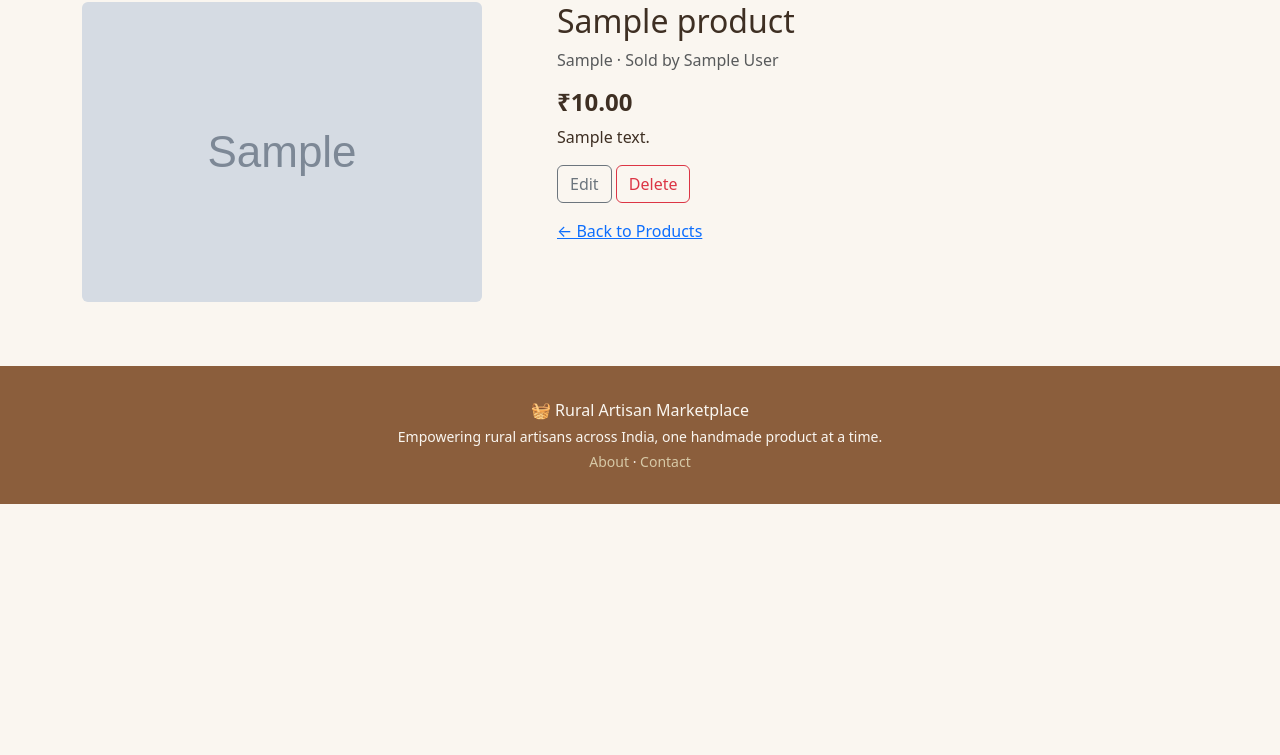
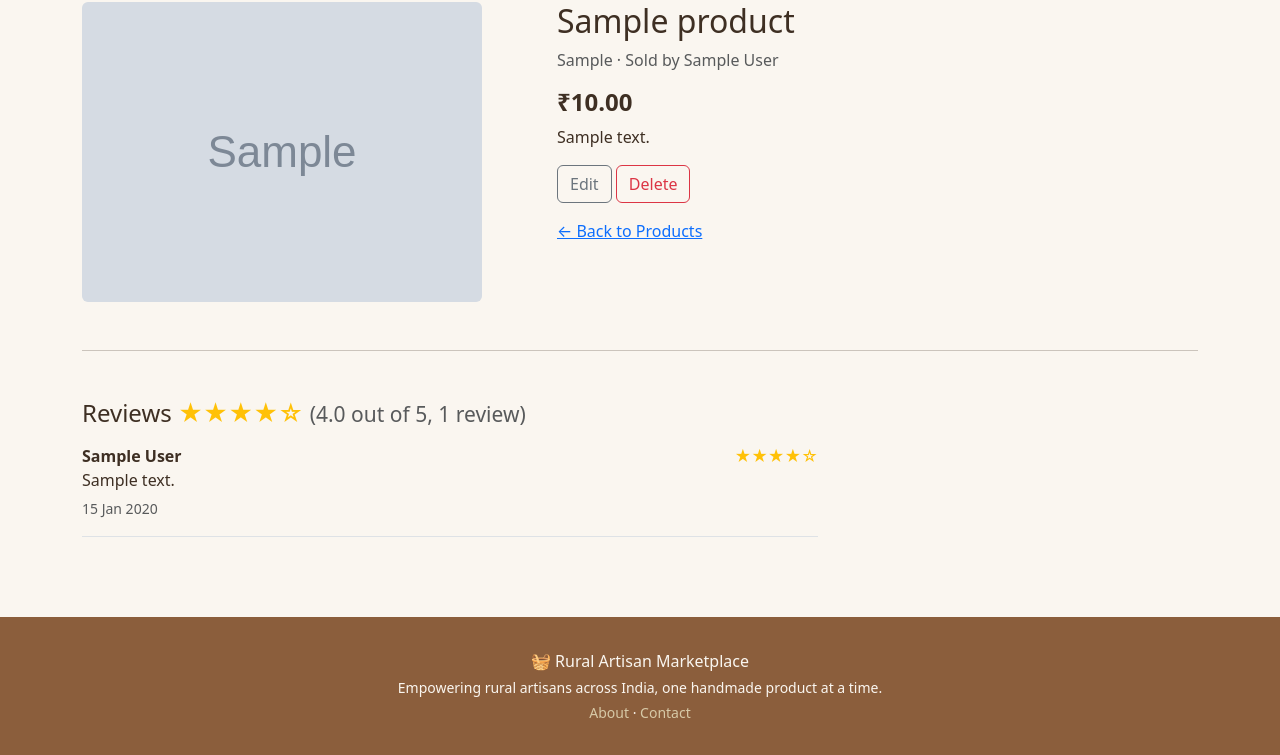
Before and after one commit to Tanwi20024/rural-artisan-marketplace, a Flask app: page /products/1 in a window 1280 px wide. Shown: the part 78-833 px from the top of the page. Before the commit the page ends 582 px from the top, so only its background shows below. Run offline with Flask 3, Linux system fonts and the light colour scheme; a user stored in the database is signed in; tables that the repository leaves empty hold one stand-in row (values such as "Sample post"); grey boxes marked "Sample" are stand-in pictures.

Commit message:
Step 13: Add product reviews and ratings

```diff
--- a/blueprints/products/routes.py
+++ b/blueprints/products/routes.py
@@ -4,8 +4,8 @@ from flask_login import login_required, current_user
 
 from blueprints.products import products_bp
 from extensions import db
-from models import Product
-from forms import ProductForm
+from models import Product, Review, OrderItem
+from forms import ProductForm, ReviewForm
 from utils import save_product_image
 
 
@@ -37,9 +37,31 @@ def list_products():
 
 @products_bp.route('/products/<int:product_id>')
 def product_detail(product_id):
-    """View details of a single product."""
+    """View details of a single product, with reviews and purchase eligibility."""
     product = Product.query.get_or_404(product_id)
-    return render_template('products/product_detail.html', product=product)
+
+    reviews = Review.query.filter_by(product_id=product.id).order_by(Review.created_at.desc()).all()
+    avg_rating = sum(r.rating for r in reviews) / len(reviews) if reviews else None
+
+    can_review = False
+    already_reviewed = False
+
+    if current_user.is_authenticated and current_user.is_customer():
+        has_purchased = OrderItem.query.filter_by(
+            product_id=product.id, artisan_id=product.artisan_id
+        ).join(OrderItem.order).filter_by(customer_id=current_user.id).first()
+
+        already_reviewed = Review.query.filter_by(product_id=product.id, customer_id=current_user.id).first() is not None
+        can_review = bool(has_purchased) and not already_reviewed
+
+    return render_template(
+        'products/product_detail.html',
+        product=product,
+        reviews=reviews,
+        avg_rating=avg_rating,
+        can_review=can_review,
+        already_reviewed=already_reviewed
+    )
 
 
 @products_bp.route('/artisan/products/add', methods=['GET', 'POST'])
@@ -117,3 +139,42 @@ def delete_product(product_id):
     db.session.commit()
     flash('Product deleted.', 'info')
     return redirect(url_for('products.list_products'))
+
+@products_bp.route('/products/<int:product_id>/review', methods=['GET', 'POST'])
+@login_required
+def add_review(product_id):
+    """Customer leaves a review for a product they've purchased."""
+    product = Product.query.get_or_404(product_id)
+
+    if not current_user.is_customer():
+        abort(403)
+
+    has_purchased = OrderItem.query.filter_by(
+        product_id=product.id
+    ).join(OrderItem.order).filter_by(customer_id=current_user.id).first()
+
+    if not has_purchased:
+        flash('You can only review products you have purchased.', 'warning')
+        return redirect(url_for('products.product_detail', product_id=product.id))
+
+    existing_review = Review.query.filter_by(product_id=product.id, customer_id=current_user.id).first()
+    if existing_review:
+        flash('You have already reviewed this product.', 'info')
+        return redirect(url_for('products.product_detail', product_id=product.id))
+
+    form = ReviewForm()
+
+    if form.validate_on_submit():
+        new_review = Review(
+            product_id=product.id,
+            customer_id=current_user.id,
+            rating=int(form.rating.data),
+            comment=form.comment.data
+        )
+        db.session.add(new_review)
+        db.session.commit()
+
+        flash('Review submitted. Thank you!', 'success')
+        return redirect(url_for('products.product_detail', product_id=product.id))
+
+    return render_template('products/add_review.html', form=form, product=product)
--- a/models.py
+++ b/models.py
@@ -154,3 +154,24 @@ class ReturnRequest(db.Model):
 
     def __repr__(self):
         return f'<ReturnRequest order_item={self.order_item_id} status={self.status}>'
+
+class Review(db.Model):
+    """A customer's rating and review of a product they've purchased."""
+    __tablename__ = 'reviews'
+
+    id = db.Column(db.Integer, primary_key=True)
+    product_id = db.Column(db.Integer, db.ForeignKey('products.id'), nullable=False)
+    customer_id = db.Column(db.Integer, db.ForeignKey('users.id'), nullable=False)
+    rating = db.Column(db.Integer, nullable=False)  # 1 to 5
+    comment = db.Column(db.String(500))
+    created_at = db.Column(db.DateTime, default=datetime.utcnow)
+
+    product = db.relationship('Product', backref='reviews')
+    customer = db.relationship('User', backref='reviews')
+
+    __table_args__ = (
+        db.UniqueConstraint('product_id', 'customer_id', name='unique_review_per_customer_product'),
+    )
+
+    def __repr__(self):
+        return f'<Review product={self.product_id} rating={self.rating}>'
--- a/templates/products/product_detail.html
+++ b/templates/products/product_detail.html
@@ -31,5 +31,35 @@
         </div>
     </div>
 </div>
+<hr class="my-5">
+
+<div class="row">
+    <div class="col-md-8">
+        <h4 class="mb-3">
+            Reviews {% if avg_rating %}
+            <span class="text-warning">{{ '★' * (avg_rating | round | int) }}{{ '☆' * (5 - (avg_rating | round | int)) }}</span>
+            <span class="text-muted small">({{ "%.1f"|format(avg_rating) }} out of 5, {{ reviews|length }} review{{ 's' if reviews|length != 1 }})</span> {% else %}
+            <span class="text-muted small">No reviews yet</span> {% endif %}
+        </h4>
+
+        {% if can_review %}
+        <a href="{{ url_for('products.add_review', product_id=product.id) }}" class="btn btn-accent btn-sm mb-3">Write a Review</a> {% elif already_reviewed %}
+        <p class="text-muted small">You've already reviewed this product.</p>
+        {% endif %} {% for review in reviews %}
+        <div class="border-bottom pb-3 mb-3">
+            <div class="d-flex justify-content-between">
+                <strong>{{ review.customer.name }}</strong>
+                <span class="text-warning">{{ '★' * review.rating }}{{ '☆' * (5 - review.rating) }}</span>
+            </div>
+            {% if review.comment %}
+            <p class="mb-1">{{ review.comment }}</p>
+            {% endif %}
+            <small class="text-muted">{{ review.created_at.strftime('%d %b %Y') }}</small>
+        </div>
+        {% else %}
+        <p class="text-muted">Be the first to review this product!</p>
+        {% endfor %}
+    </div>
+</div>
 
 {% endblock %}
--- a/templates/products/products.html
+++ b/templates/products/products.html
@@ -36,6 +36,9 @@
                 <h5 class="card-title">{{ product.name }}</h5>
                 <p class="text-muted small mb-1">{{ product.category }}</p>
                 <p class="fw-bold mb-2">₹{{ "%.2f"|format(product.price) }}</p>
+                {% if product.reviews %} {% set avg = (product.reviews | sum(attribute='rating')) / (product.reviews | length) %}
+                <p class="small text-warning mb-2">{{ '★' * (avg | round | int) }}{{ '☆' * (5 - (avg | round | int)) }} <span class="text-muted">({{ product.reviews|length }})</span></p>
+                {% endif %}
                 <a href="{{ url_for('products.product_detail', product_id=product.id) }}" class="btn btn-outline-secondary mt-auto">View Details</a>
             </div>
         </div>
```
Also changed, not shown: forms.py (+10 -0 lines), migrations/versions/df4b377aafd7_add_review_model.py (added, +39 -0 lines), templates/products/add_review.html (added, +27 -0 lines).
